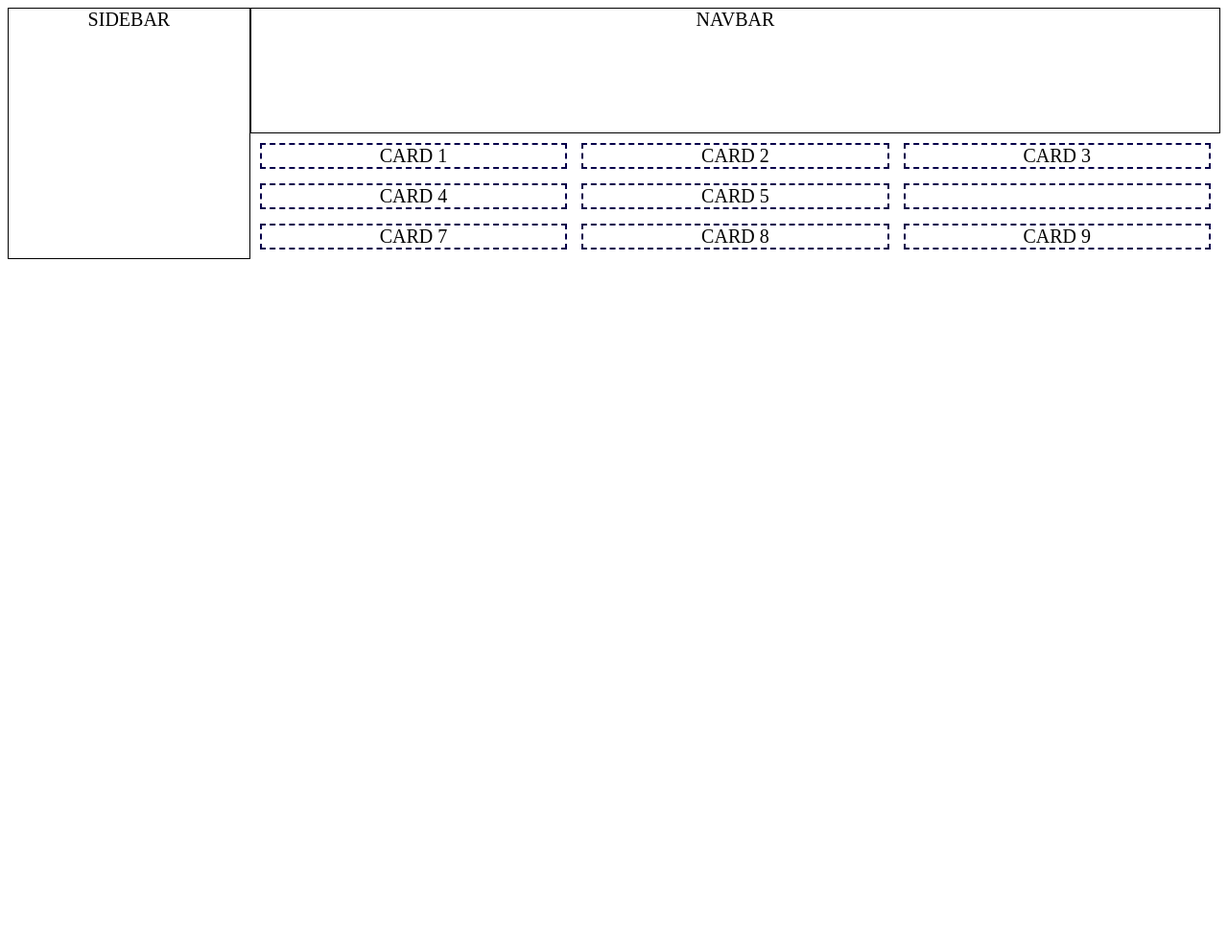
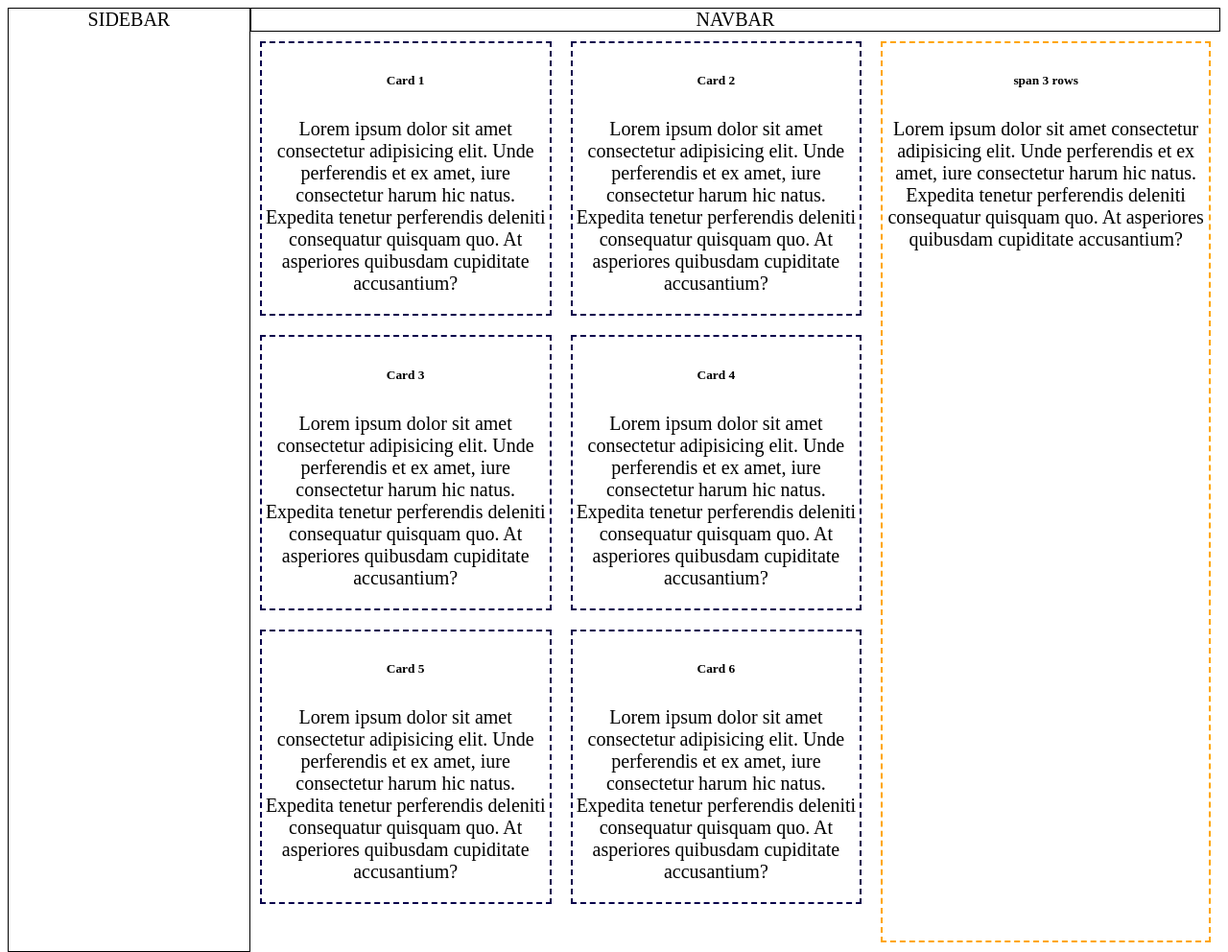
Before and after one commit to tyrone-code/dashboard-project, a plain HTML site: page index.html in a window 1280 px wide. Shown: the whole page at 96% size. Before the commit the page ends 800 px from the top, so only its background shows below. Drawn offline with Linux system fonts and the light colour scheme.

Commit message:
added grid right sidebar as shown on template image

```diff
--- a/index.html
+++ b/index.html
@@ -9,19 +9,54 @@
 </head>
 
 <body>
-    <div class="container">
+    <div class="grid-container">
         <div class="grid-box" id="side-bar">SIDEBAR</div>
         <div class="grid-box">NAVBAR</div>
         <div class="main-content-container">
-            <div class="card">CARD 1</div>
-            <div class="card">CARD 2</div>
-            <div class="card">CARD 3</div>
-            <div class="card">CARD 4</div>
-            <div class="card">CARD 5</div>
-            <div class="card"></div>
-            <div class="card">CARD 7</div>
-            <div class="card">CARD 8</div>
-            <div class="card">CARD 9</div>
+            <div class="card">
+                <h6>Card 1</h6>
+                <p>Lorem ipsum dolor sit amet consectetur adipisicing elit. Unde perferendis et ex amet, iure
+                    consectetur harum hic natus. Expedita tenetur perferendis deleniti consequatur quisquam quo. At
+                    asperiores quibusdam cupiditate accusantium?</p>
+            </div>
+            <div class="card">
+                <h6>Card 2</h6>
+                <p>Lorem ipsum dolor sit amet consectetur adipisicing elit. Unde perferendis et ex amet, iure
+                    consectetur harum hic natus. Expedita tenetur perferendis deleniti consequatur quisquam quo. At
+                    asperiores quibusdam cupiditate accusantium?</p>
+            </div>
+            <div class="card" id="card-span-3-rows">
+                <h6>span 3 rows</h6>
+                <p>Lorem ipsum dolor sit amet consectetur adipisicing elit. Unde perferendis et ex amet, iure
+                    consectetur harum hic natus. Expedita tenetur perferendis deleniti consequatur quisquam quo. At
+                    asperiores quibusdam cupiditate accusantium?</p>
+            </div>
+            <div class="card">
+                <h6>Card 3</h6>
+                <p>Lorem ipsum dolor sit amet consectetur adipisicing elit. Unde perferendis et ex amet, iure
+                    consectetur harum hic natus. Expedita tenetur perferendis deleniti consequatur quisquam quo. At
+                    asperiores quibusdam cupiditate accusantium?</p>
+            </div>
+            <div class="card">
+                <h6>Card 4</h6>
+                <p>Lorem ipsum dolor sit amet consectetur adipisicing elit. Unde perferendis et ex amet, iure
+                    consectetur harum hic natus. Expedita tenetur perferendis deleniti consequatur quisquam quo. At
+                    asperiores quibusdam cupiditate accusantium?</p>
+            </div>
+
+            <div class="card">
+                <h6>Card 5</h6>
+                <p>Lorem ipsum dolor sit amet consectetur adipisicing elit. Unde perferendis et ex amet, iure
+                    consectetur harum hic natus. Expedita tenetur perferendis deleniti consequatur quisquam quo. At
+                    asperiores quibusdam cupiditate accusantium?</p>
+            </div>
+            <div class="card">
+                <h6>Card 6</h6>
+                <p>Lorem ipsum dolor sit amet consectetur adipisicing elit. Unde perferendis et ex amet, iure
+                    consectetur harum hic natus. Expedita tenetur perferendis deleniti consequatur quisquam quo. At
+                    asperiores quibusdam cupiditate accusantium?</p>
+            </div>
+
         </div>
 
     </div>
--- a/styles.css
+++ b/styles.css
@@ -1,7 +1,8 @@
-.container {
+.grid-container {
   display: grid;
   grid-template-columns: 1fr 4fr;
   grid-template-rows: 1fr 1fr 1fr;
+  height: 5rem;
 }
 
 .grid-box {
@@ -22,8 +23,18 @@
   grid-template-columns: 1fr 1fr 1fr;
   gap: 15px;
   margin: 10px;
+  grid-auto-flow: row;
+  gap: 20px;
 }
 
 .card {
   border: 2px dashed rgb(7, 0, 75);
 }
+
+#card-span-3-rows {
+  border: 2px dashed orange;
+  grid-row-start: 1;
+  grid-row-end: 6;
+  grid-column-start: 3;
+  grid-column-end: 6;
+}
```
